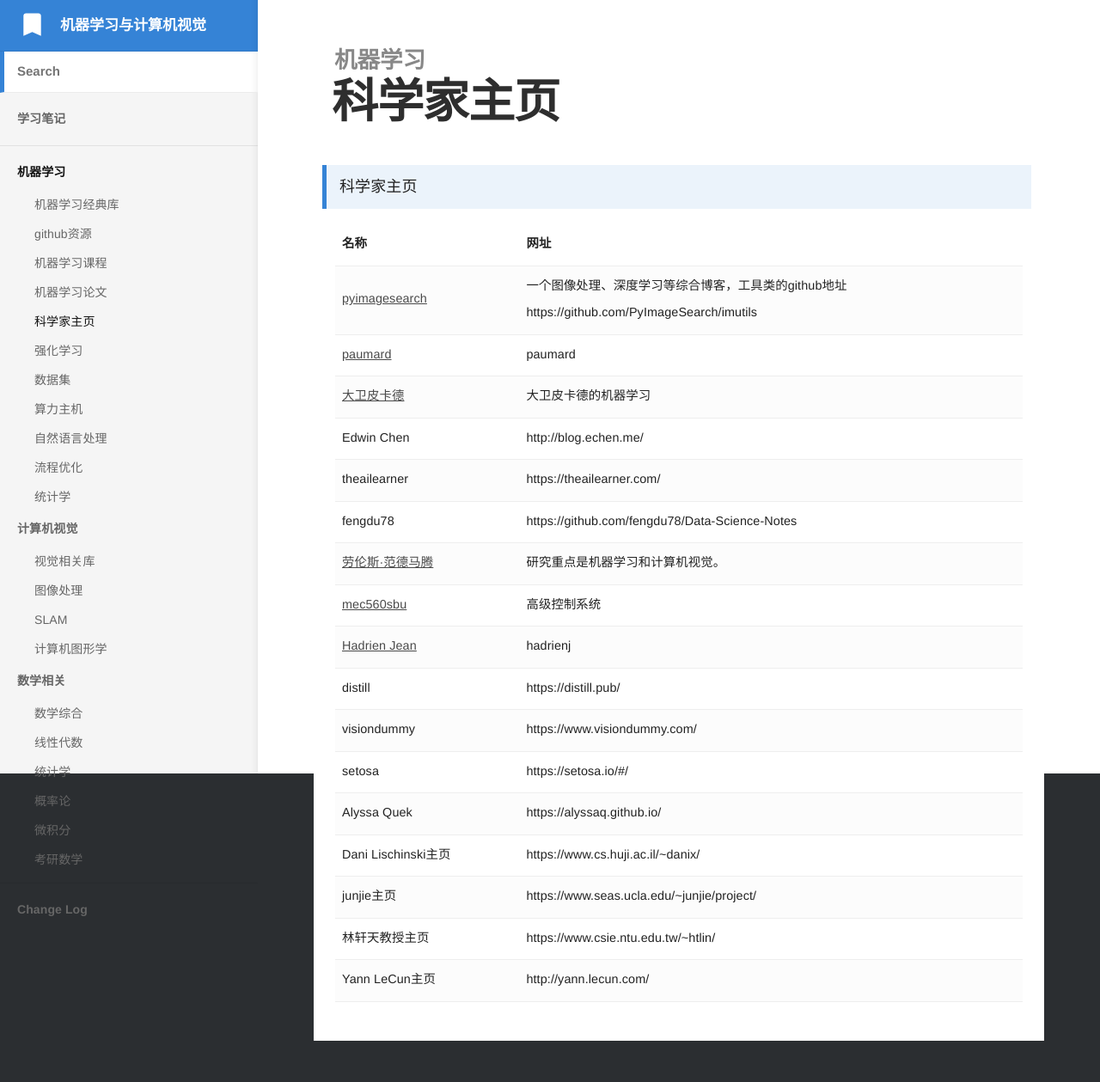
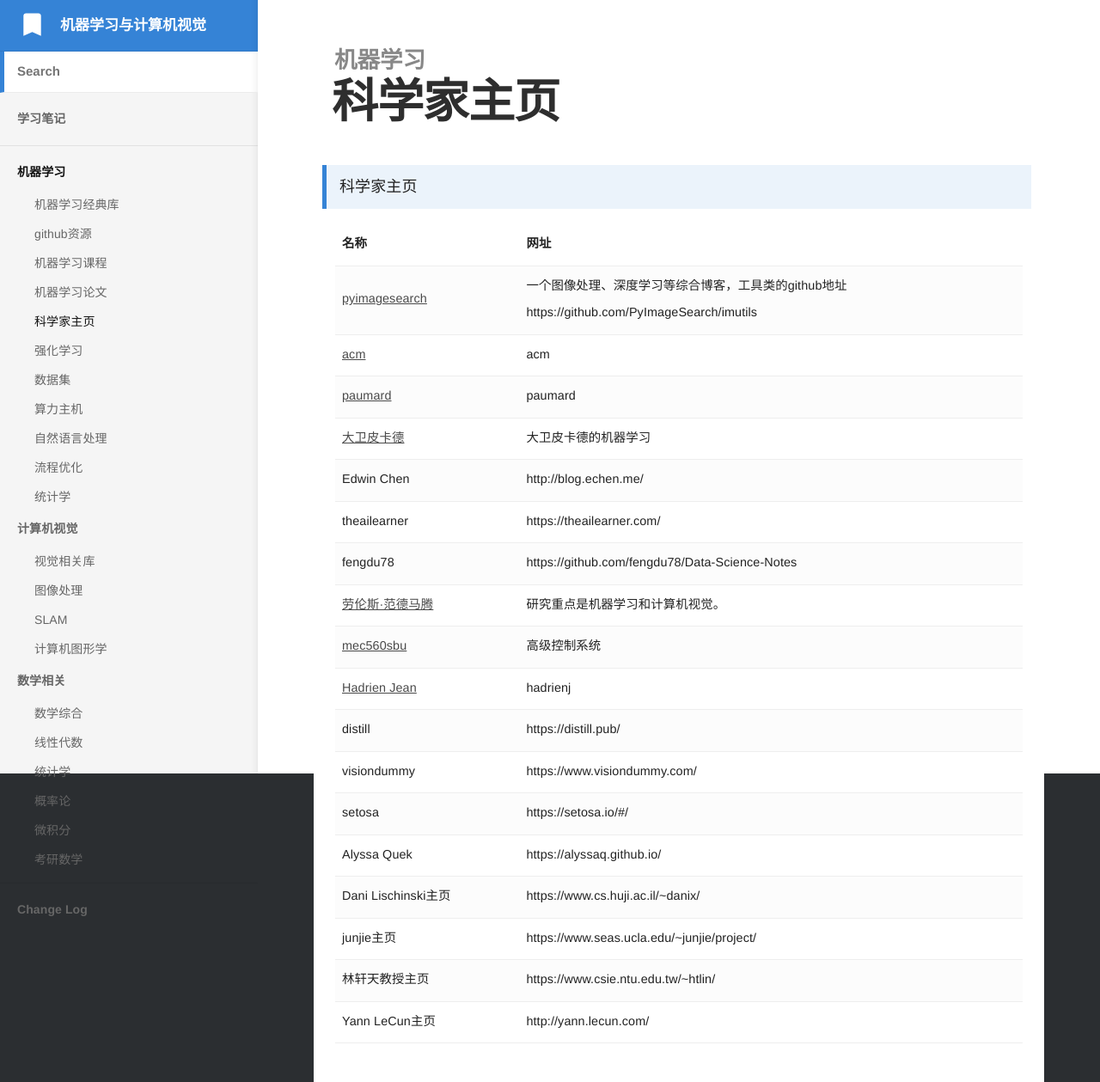
Before and after one commit to bashendixie/Machine_Learning_Notes, a Jekyll site: the page built from _docs/1、机器学习/科学家主页.md, in a window 1280 px wide. Shown: the whole page at 86% size. Built offline with Jekyll 4.4.1, drawn with Linux system fonts in a browser that asks for light colours; some web fonts are replaced; before the commit the page ends 1211 px from its top, so only the background shows below that.

Commit message:
no message

```diff
--- a/_docs/1、机器学习/科学家主页.md
+++ b/_docs/1、机器学习/科学家主页.md
@@ -30,13 +30,20 @@
 		</tr>
 		<tr>
 			<td>
+				<a href="https://cacm.acm.org/blogs/about-the-blogs" target="_balnk">acm</a>
+			</td>
+			<td>
+				acm
+			</td>
+		</tr>
+		<tr>
+			<td>
 				<a href="https://perso-etis.ensea.fr/paumard/" target="_balnk">paumard</a>
 			</td>
 			<td>
 				paumard
 			</td>
 		</tr>
-
 		<tr>
 			<td>
 				<a href="https://davidpicard.github.io/" target="_balnk">大卫皮卡德</a>
```
